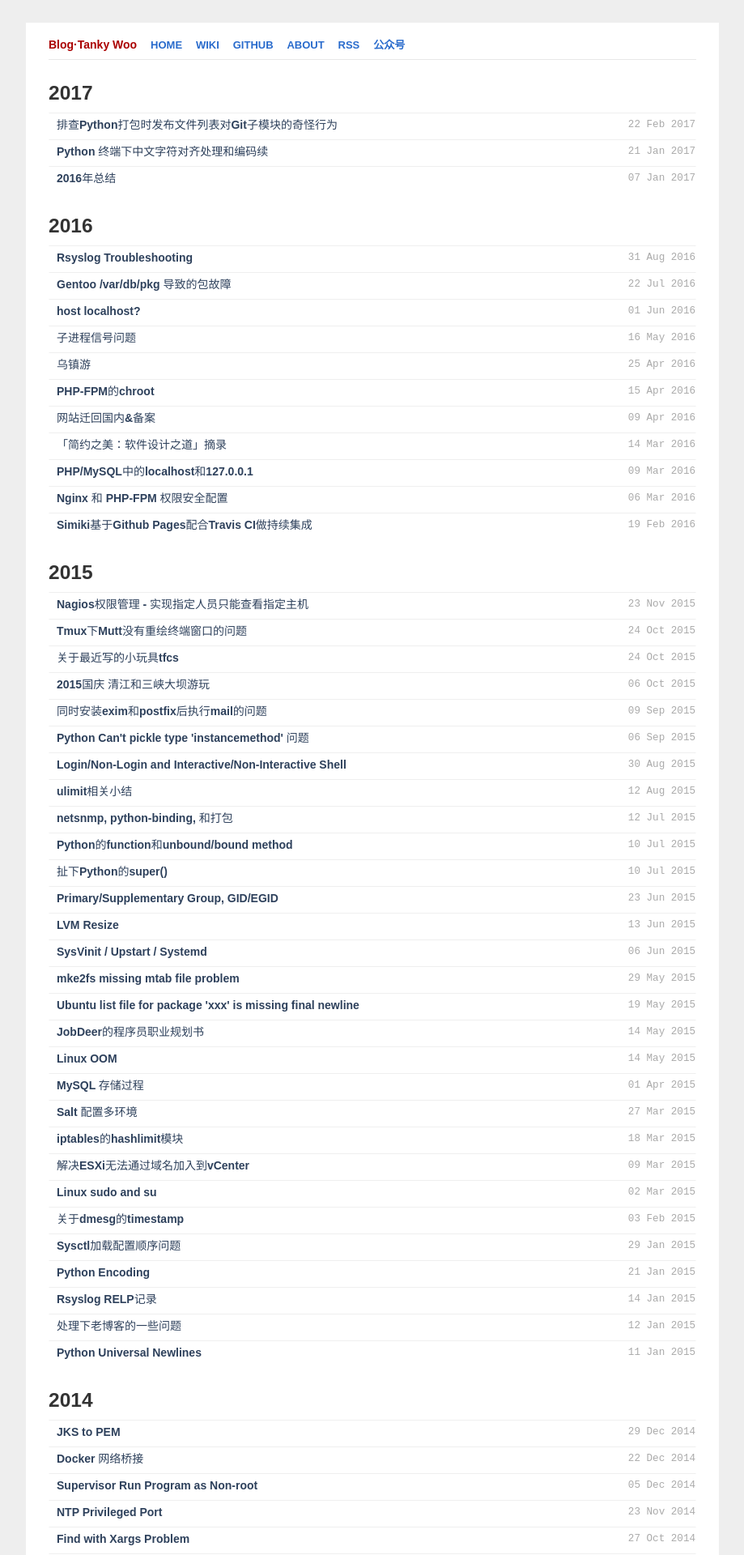
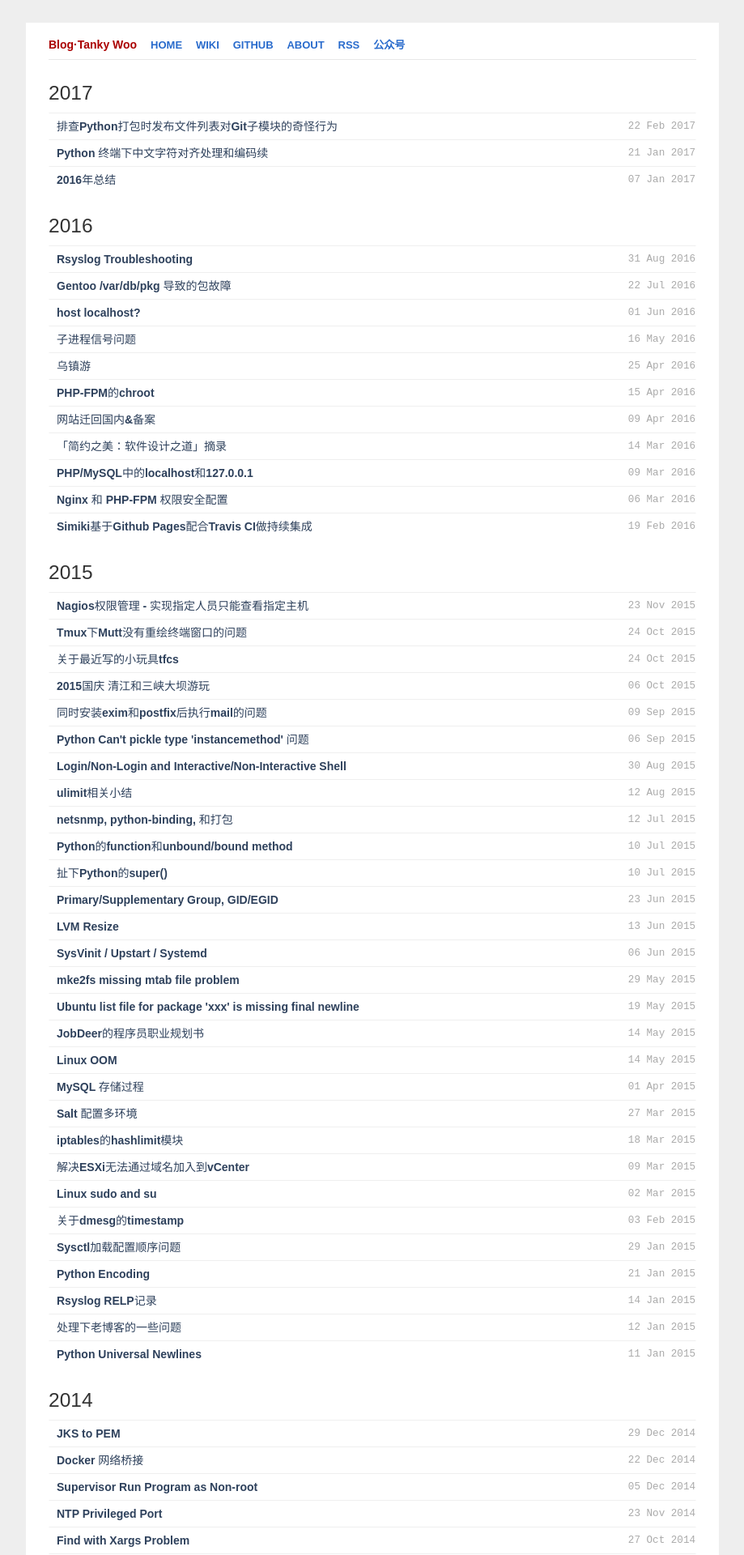
Before and after one commit to Harteyang/harte.top, a Jekyll site: the page built from index.html, in a window 1280 px wide. Shown: the top 1920 px of the page at 81% size, without its empty margins (180-1099 px from the left). Built offline with Jekyll 4.4.1, drawn with Linux system fonts in a browser that asks for light colours; nearby versions of some CDN libraries; Markdown is read by kramdown in place of the engine named in the settings; comment, search, counter and statistics services are not loaded.

Commit message:
css: fix some problems, more detail see message
* fix width with mobile adaptive, change width -> max-width
* fix index posts li be hidden with height
* remove headlings bold

```diff
--- a/css/second.css
+++ b/css/second.css
@@ -28,9 +28,11 @@
 h4 { font-size: 1.25em; }
 h5 { font-size: 1.1em; }
 h6 { font-size: 1em; }
+/*
 h1, h2, h3, h4, h5, h6 {
   font-weight: bold;
 }
+*/
 
 blockquote {
   font-size: 1em;
@@ -87,9 +89,9 @@
 
 .posts li {
 	line-height: 2em;
-	padding-left: 9px;
+	padding: 2px 0 2px 9px;
 	margin-bottom: -1px;
-	height: 34px;
+	/* height: 34px; */
 	overflow: hidden;
 	border-left: 1px solid #FFFFFF;
 	border-right: 1px solid #FFFFFF;
@@ -120,7 +122,7 @@
 
 .site {
   text-align: justify;
-  width: 856px;
+  max-width: 856px;
   margin: 0 auto;
   line-height: 1.6em;
   padding: 0 2em 1em 2em;
```
